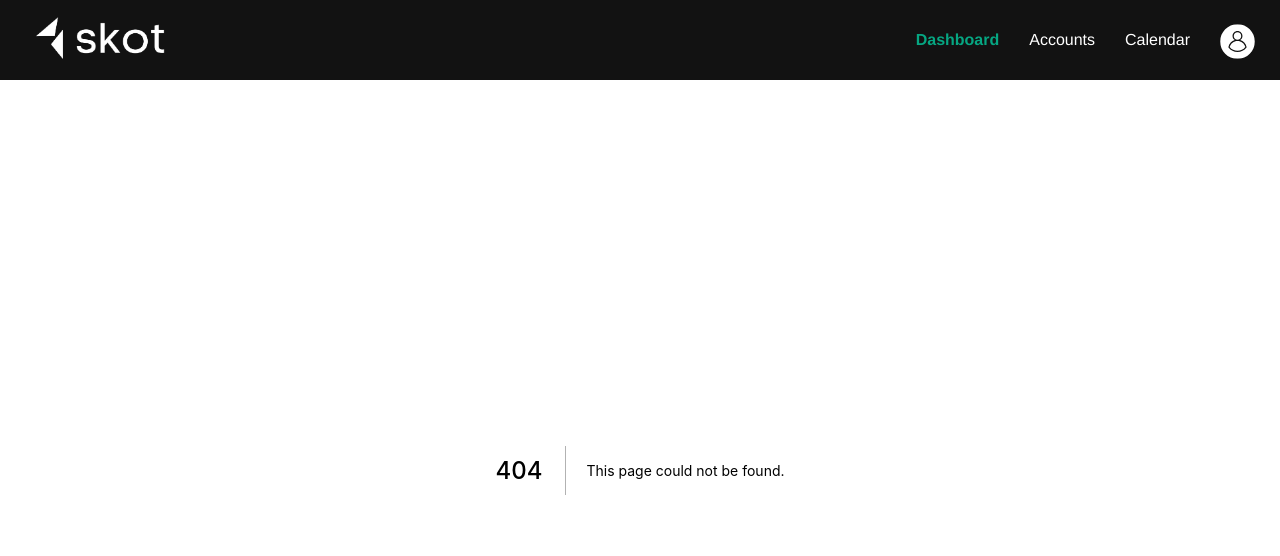
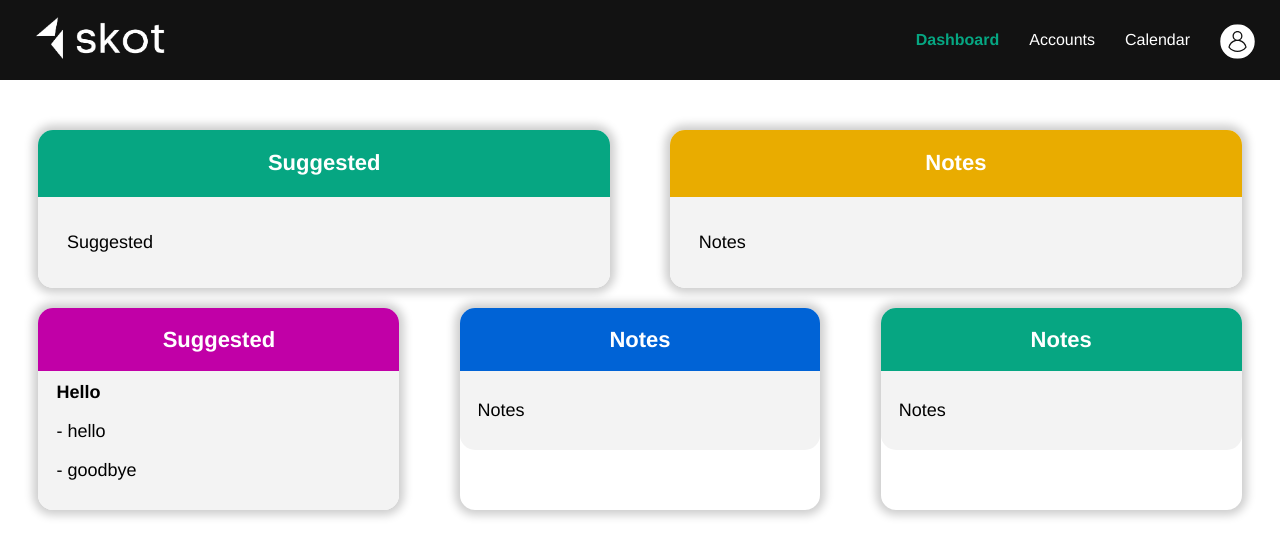
Before and after one commit to callanmurphy/Skot.io, a Next.js app: page /dashboard in a window 1280 px wide. Before the commit this address had no page. Shown: the top 556 px of the page. Built offline with nearby package versions, Linux system fonts and the light colour scheme.

Commit message:
dashboard updates and ui changes

```diff
--- /dev/null
+++ b/components/container.js
@@ -0,0 +1,35 @@
+import React, { Component } from 'react'
+import styles from '../styles/container.module.css'
+
+class Container extends Component {
+  constructor(props) {
+    super(props);
+    this.state = {
+      colour: (
+        props.colour === 1 ? '#E9AC00' :
+        props.colour === 2 ? '#C100A7' :
+        props.colour === 3 ? '#0063D6' :
+        '#06a682'
+      )
+    }
+  }
+
+  render(){
+    let { headerText, body, bodyText } = this.props;
+    let { colour } = this.state;
+
+    return (
+        <div className={styles.container}>
+          <div className={styles.containerHeader} style={{ backgroundColor: colour }}>
+            <h1>{headerText}</h1>
+          </div>
+          <div className={styles.containerBody}>
+            {body}
+            <p>{bodyText}</p>
+          </div>
+        </div>
+      )
+    }
+}
+
+export default Container;
--- a/pages/accounts.js
+++ b/pages/accounts.js
@@ -1,6 +1,6 @@
 import { useRouter } from 'next/router'
 import { useState } from 'react'
-import styles from '../styles/table.module.css'
+import styles from '../styles/accounts.module.css'
 
 export default function Accounts() {
 
--- /dev/null
+++ b/pages/dashboard.js
@@ -0,0 +1,19 @@
+import Container from '../components/container'
+import styles from '../styles/dashboard.module.css'
+
+export default function Dashboard() {
+
+    return (
+      <div>
+        <div className={styles.row}>
+          <Container headerText={'Suggested'} bodyText={'Suggested'} />
+          <Container headerText={'Notes'} bodyText={'Notes'} colour={1}/>
+        </div>
+        <div className={styles.row}>
+          <Container headerText={'Suggested'} body={<div><b>Hello</b><p>- hello</p><p>- goodbye</p></div>} colour={2} />
+          <Container headerText={'Notes'} bodyText={'Notes'} colour={3}/>
+          <Container headerText={'Notes'} bodyText={'Notes'}/>
+        </div>
+      </div>
+    )
+}
--- a/styles/table.module.css
+++ b/styles/accounts.module.css
@@ -14,10 +14,7 @@
 
 .mainTable {
   margin: 0 auto;
-  margin-top: 50px;
   text-align: center;
-  /* display: flex;
-  flex-wrap: wrap; */
   box-shadow: 0px 0px 10px 5px rgba(0, 0, 0, 0.2);
   -moz-box-shadow: 0px 0px 10px 5px rgba(0, 0, 0, 0.2);
   -webkit-box-shadow: 0px 0px 10px 5px rgba(0, 0, 0, 0.2);
--- /dev/null
+++ b/styles/container.module.css
@@ -0,0 +1,26 @@
+.container {
+  margin: 0 auto;
+  flex: 0.5;
+  box-shadow: 0px 0px 10px 5px rgba(0, 0, 0, 0.2);
+  -moz-box-shadow: 0px 0px 10px 5px rgba(0, 0, 0, 0.2);
+  -webkit-box-shadow: 0px 0px 10px 5px rgba(0, 0, 0, 0.2);
+  -o-box-shadow: 0px 0px 10px 5px rgba(0, 0, 0, 0.2);
+  border-radius: 15px 15px 15px 15px;
+}
+
+.containerHeader {
+  background-color: #06a682;
+  border-radius: 15px 15px 0px 0px;
+  font-size: 22px;
+  color: #ffffff;
+  text-align: center;
+  padding: 1% 5%;
+}
+
+.containerBody {
+  background-color: #f3f3f3;
+  border-radius: 0px 0px 15px 15px;
+  color: #000000;
+  font-size: 18px;
+  padding: 3% 5%;
+}
--- /dev/null
+++ b/styles/dashboard.module.css
@@ -0,0 +1,6 @@
+.row {
+  display: flex;
+  column-gap: 5%;
+  justify-content: space-between;
+  padding: 10px 0;
+}
--- a/styles/globals.css
+++ b/styles/globals.css
@@ -8,18 +8,19 @@ a {
   box-sizing: border-box;
 }
 
+h1 {
+  font-size: 22px;
+}
+
 body {
   background-color: #ffffff;
   font-family: "Helvetica Neue", Helvetica, sans-serif;
-  padding-top: 70px;
+  padding-top: 120px;
   padding-bottom: 70px;
-  margin-left: 40px;
-  margin-right: 40px;
+  margin: 0 3%;
 }
 
 select {
-  /* min-width: 100px;
-  max-width: 250px; */
   text-overflow: ellipsis;
   border: 1px solid var(--select-border);
   border-radius: 0.25em;
```
Also changed, not shown: pages/calendar.js (added, +10 -0 lines).
